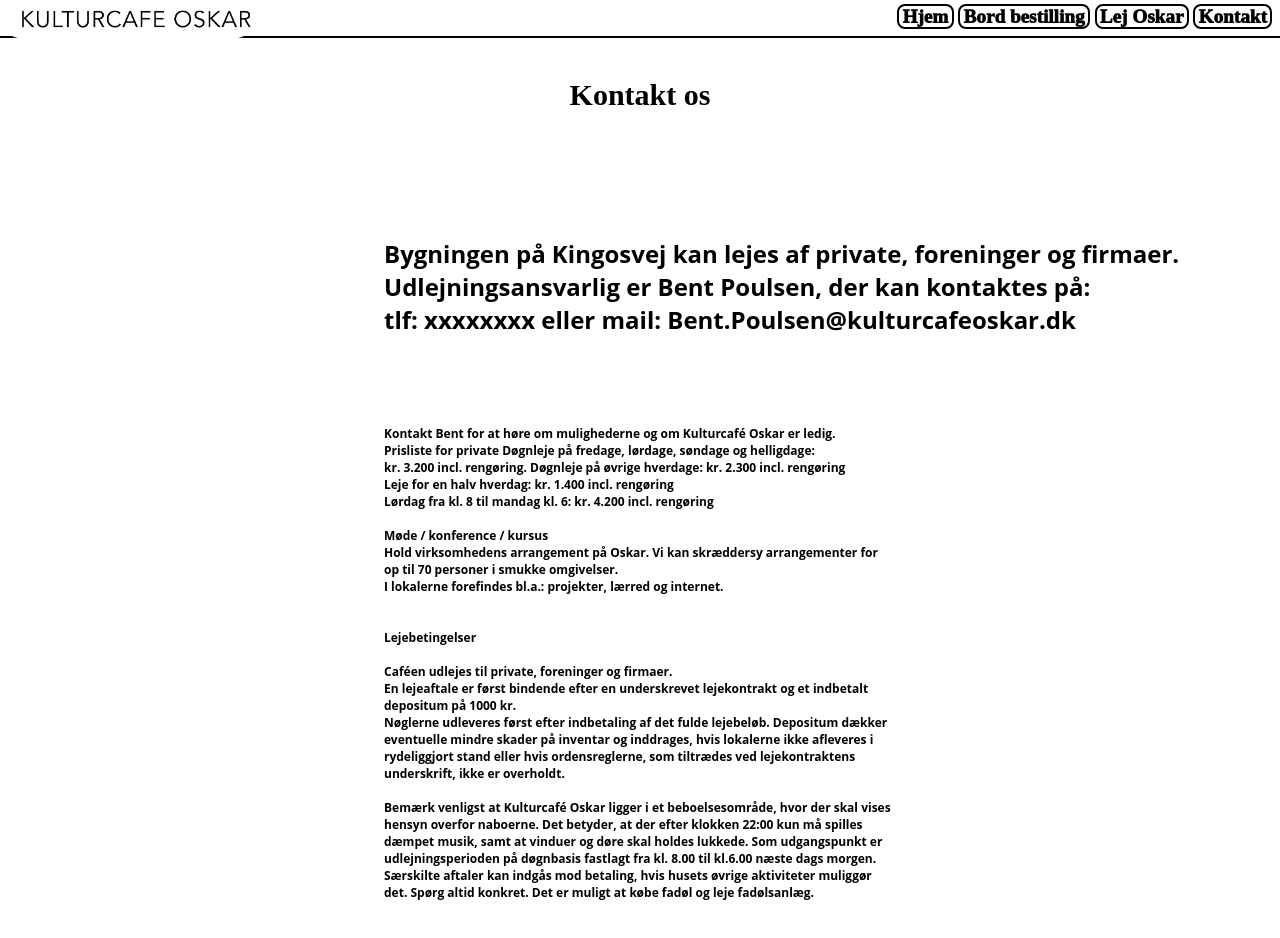
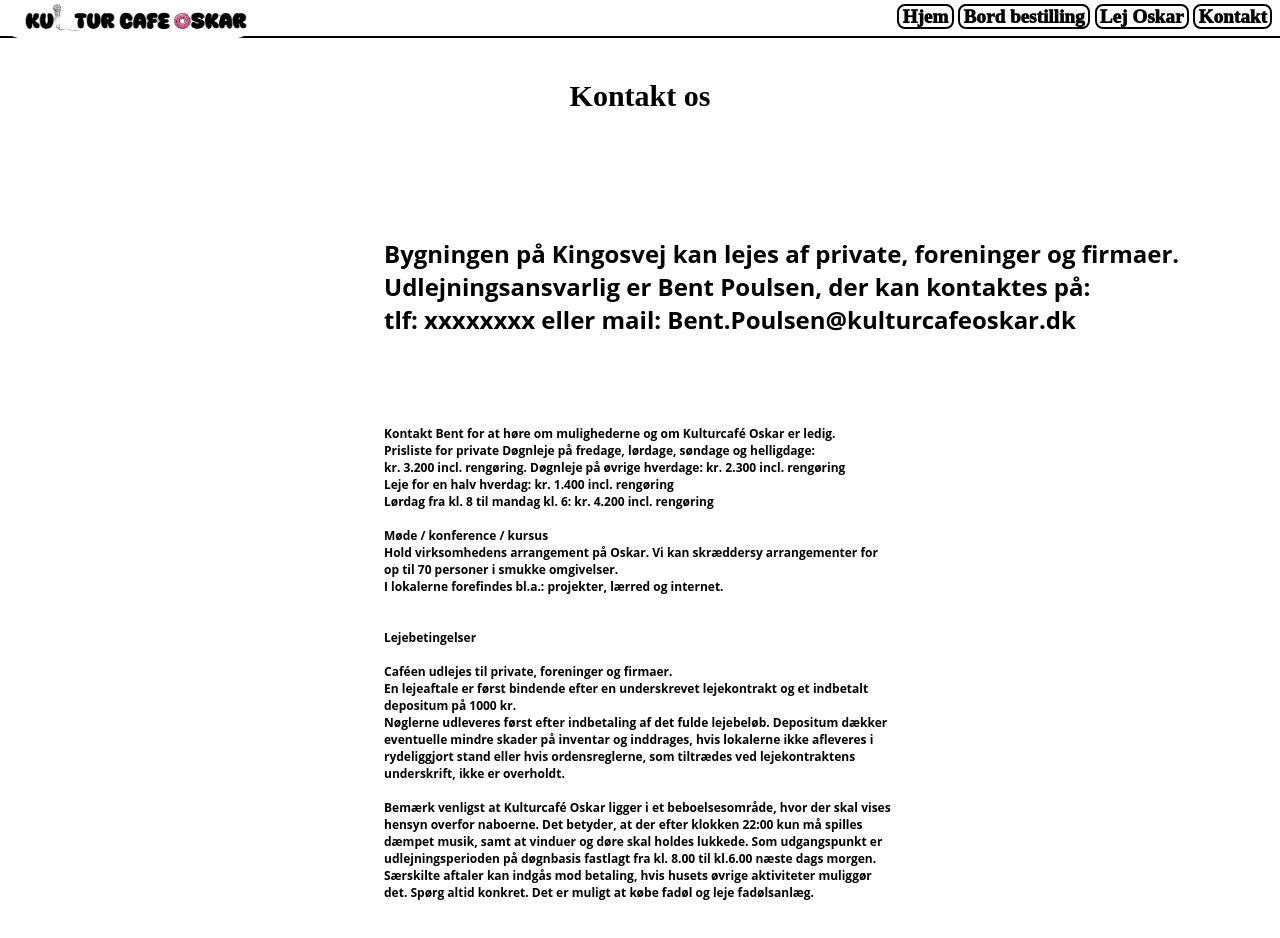
Before and after one commit to Jadde-1/jadde-1.github.io, a plain HTML site: page KulturCafe-Oskar-Lej-cafeen.html in a window 1280 px wide. Shown: the top 938 px of the page. Drawn offline with Linux system fonts and the light colour scheme.

Commit message:
Update KulturCafe-Oskar-Lej-cafeen.html

```diff
--- a/KulturCafe-Oskar-Lej-cafeen.html
+++ b/KulturCafe-Oskar-Lej-cafeen.html
@@ -16,7 +16,7 @@
 <body>
   <a href="index.html">
     <button class="logo">
-        <img class="logo" src="Kopi af logo-oskar.png" alt="Logo">
+        <img class="logo" src="logo.png" alt="Logo">
     </button>
 </a>
     <Div class="knap">
```
